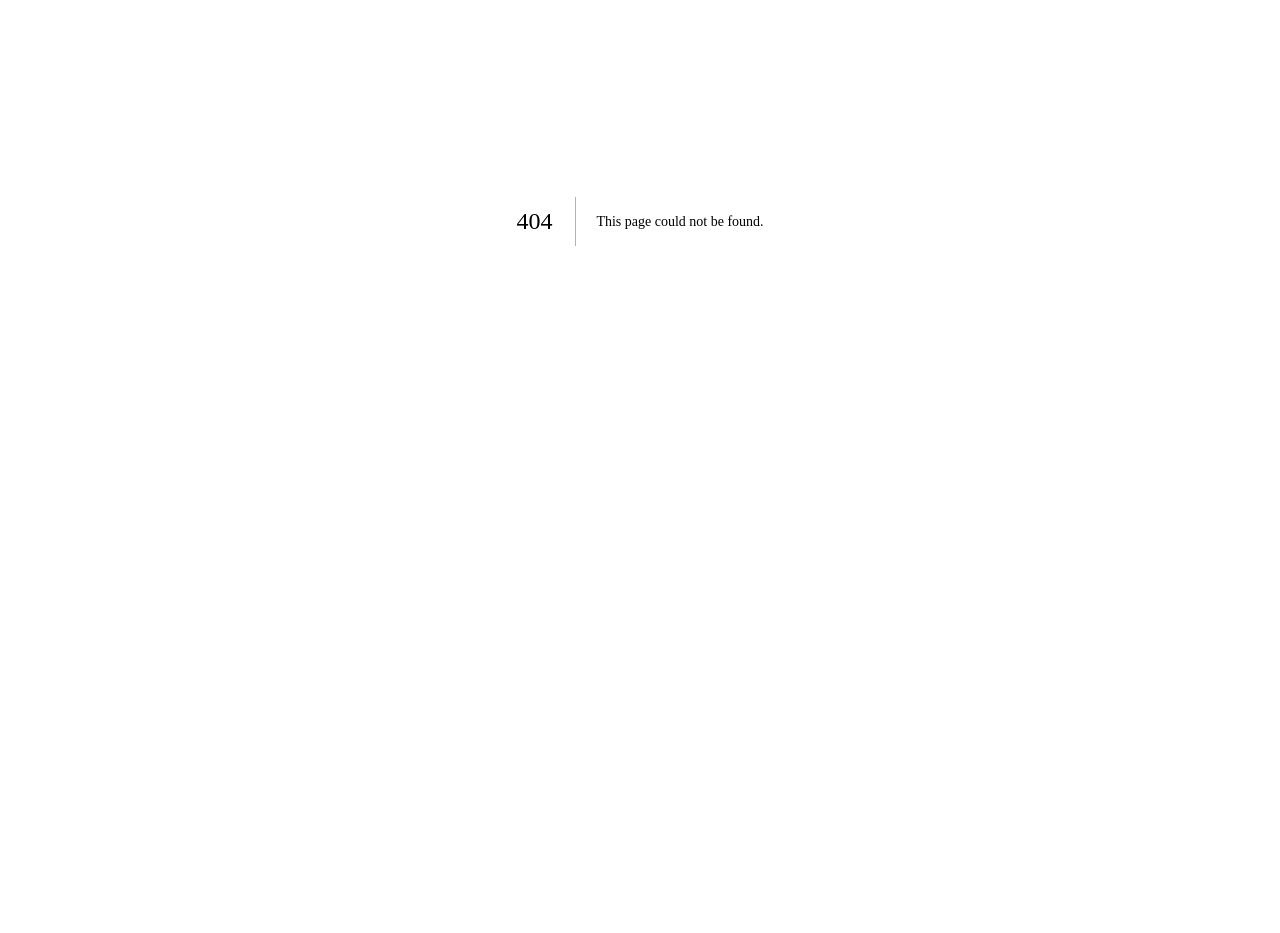
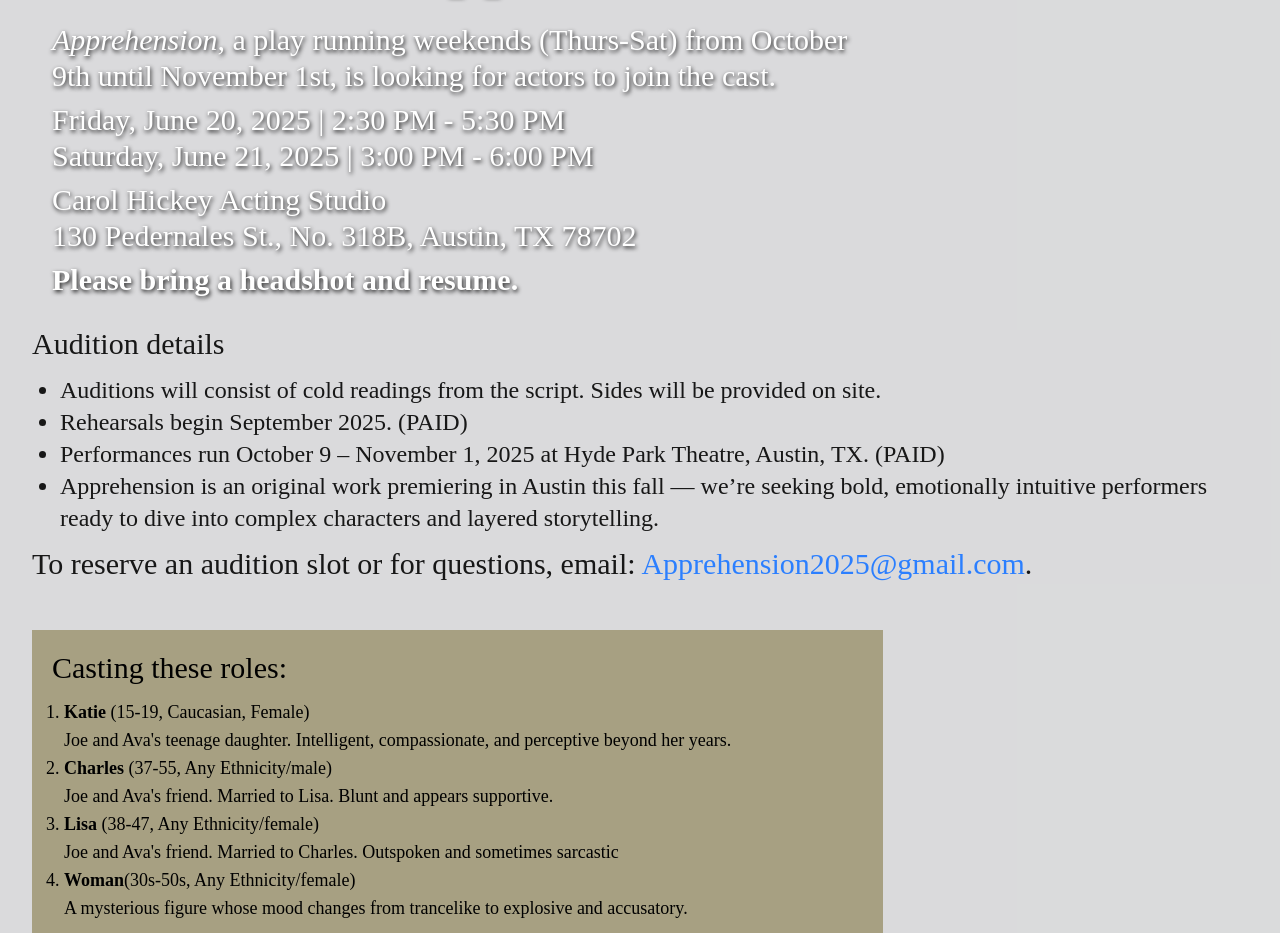
Before and after one commit to lbdeyo/apprehensionplay, a Next.js app: page /audition in a window 1280 px wide. Before the commit this address had no page. Shown: the part 179-1112 px from the top of the page. Before the commit the page ends 800 px from the top, so only its background shows below. Built offline with nearby package versions, Linux system fonts and the light colour scheme; a web font is replaced by a local one.

Commit message:
adding temporary audition page

```diff
--- /dev/null
+++ b/app/audition/page.tsx
@@ -0,0 +1,80 @@
+import Image from "next/image";
+export default function Audition() {
+    return (
+        <div className="relative w-full min-h-screen">
+            {/* Full-bleed background image */}
+            <div />
+            {/* Overlay */}
+            <div className="absolute inset-0 w-full h-full bg-[#070C17]/15 z-10" />
+            {/* Constrained content */}
+            <div className="relative z-20 w-full max-w-7xl mx-auto space-y-12 pt-20 pb-16 text-left px-4 sm:px-6 lg:px-8">
+                {/* Hero Section */}
+                <section className="space-t-4 text-left ">
+                    <div className="relative w-full max-w-max">
+                        <h1 className="text-6xl md:text-7xl  text-white mt-6 md:mt-5 inline-block " style={{ textShadow: "1px 2px 4px rgba(0,0,0,0.9)" }}>
+                            Audition for <em>Apprehension</em>
+                        </h1>
+                    </div>
+                    <div className="flex flex-col md:flex-row">
+                        <div className="p-5  border-t border-[#BEB58F] md:max-w-[70%] text-white text-2xl md:text-3xl mb-0" style={{ textShadow: "1px 2px 4px rgba(0,0,0,0.9)" }}>
+                            <p className="md:my-2">
+                                <i>Apprehension</i>, a play running weekends (Thurs-Sat) from October 9th until November 1st, is looking for actors to join the cast.
+                            </p>
+                            <p className="md:my-2">
+                                Friday, June 20, 2025 | 2:30 PM - 5:30 PM<br></br>
+                                Saturday, June 21, 2025 | 3:00 PM - 6:00 PM
+                            </p>
+                            <p className="md:my-2">
+                                Carol Hickey Acting Studio<br></br>
+                                130 Pedernales St., No. 318B, Austin, TX 78702
+                            </p>
+                            <p className="md:my-2">
+                                <strong>Please bring a headshot and resume.</strong>
+                            </p>
+
+                        </div>
+
+                    </div>
+                    <h3 className="text-3xl">Audition details</h3>
+                    <ul className="list-disc ml-4 p-3 text-2xl ">
+                        <li>
+                            <p>Auditions will consist of cold readings from the script. Sides will be provided on site.
+                            </p></li>
+                        <li>
+                            <p>Rehearsals begin September 2025. (PAID)</p>
+                        </li>
+                        <li>
+                            <p>Performances run October 9 – November 1, 2025 at Hyde Park Theatre, Austin, TX. (PAID)</p>
+                        </li>
+                        <li>
+                            <p>Apprehension is an original work premiering in Austin this fall — we’re seeking bold, emotionally intuitive performers ready to dive into complex characters and layered storytelling.</p>
+                        </li>
+
+
+                    </ul>
+                    <p className="text-3xl">To reserve an audition slot or for questions, email:
+                        <a href="mailto:Apprehension2025@gmail.com" className="text-blue-500"> Apprehension2025@gmail.com</a>
+                        .</p>
+                </section>
+
+                <div className="w-full md:max-w-[70%] p-5 bg-[#a7a082] text-black text-lg">
+                    <h1 className="text-3xl">Casting  these roles:</h1>
+
+                    <ol className="list-decimal p-3 ">
+                        <li><strong>Katie</strong> (15-19, Caucasian, Female)
+                            <p>Joe and Ava's teenage daughter. Intelligent, compassionate, and perceptive beyond her years.
+                            </p></li>
+                        <li><strong>Charles</strong> (37-55, Any Ethnicity/male)
+                            <p>Joe and Ava's friend. Married to Lisa. Blunt and appears supportive.</p></li>
+                        <li><strong>Lisa</strong> (38-47, Any Ethnicity/female)
+                            <p>Joe and Ava's friend. Married to Charles. Outspoken and sometimes sarcastic</p></li>
+                        <li><strong>Woman</strong>(30s-50s, Any Ethnicity/female)
+                            <p>A mysterious figure whose mood changes from trancelike to explosive and accusatory.</p></li>
+
+                    </ol>
+                </div>
+                <div className="w-full md:max-w-[70%] p-5 bg-[#cccccc] text-black text-2xl">In Apprehension, Joe's seemingly ordinary mid-life crisis gives way to a surreal unraveling of memory and reality. As he slips further into doubt and dread, those closest to him become entangled in something far more disturbing than personal confusion. A cerebral mystery with emotional and psychological weight.</div>
+            </div>
+        </div >
+    );
+}
--- a/app/page.tsx
+++ b/app/page.tsx
@@ -60,7 +60,7 @@ export default function Home() {
             <div className="p-5  border-b border-dashed border-[#BEB58F] md:max-w-[50%] text-[#cdc49b] text-2xl md:text-3xl" style={{ textShadow: "1px 2px 4px rgba(0,0,0,0.9)" }}>
 
               <p className="md:my-2">
-                Oct. 9-Nov. 1, Thurs-Sat, 7:30pm
+                Oct. 9-Nov. 1, Thurs-Sat, 8:00 pm
               </p>
               <p className="md:my-2">
                 Hyde Park Theatre, Austin, Texas
```
